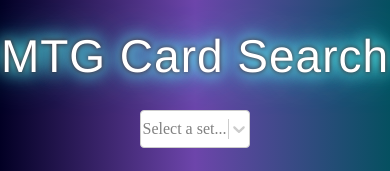
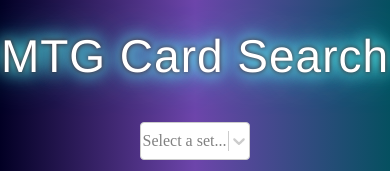
Before and after one commit to ryancybul/mtg-deck-builder, a Next.js app: page / in a window 390 px wide. Shown: the top 171 px of the page. Built offline with nearby package versions, Linux system fonts and the light colour scheme; no server answers.

Commit message:
Header responsive on mobile

```diff
--- a/components/Header.js
+++ b/components/Header.js
@@ -14,7 +14,7 @@
 
 const HeaderStyles = styled.div`
   h1 {
+    text-align: center;
     color: white;
   }
-  height: 100px;
 `;
--- a/styles/global.css
+++ b/styles/global.css
@@ -19,7 +19,7 @@
   )
 }
 
-h1 { color: #c9d0d4; font-family: 'Helvetica Neue', sans-serif; font-size: 46px; font-weight: 500; line-height: 50px; letter-spacing: 1px; padding: 0 0 40px;}
+h1 { color: #c9d0d4; font-family: 'Helvetica Neue', sans-serif; font-size: 46px; font-weight: 500; line-height: 50px; letter-spacing: 1px;}
 
 
 button {
```
